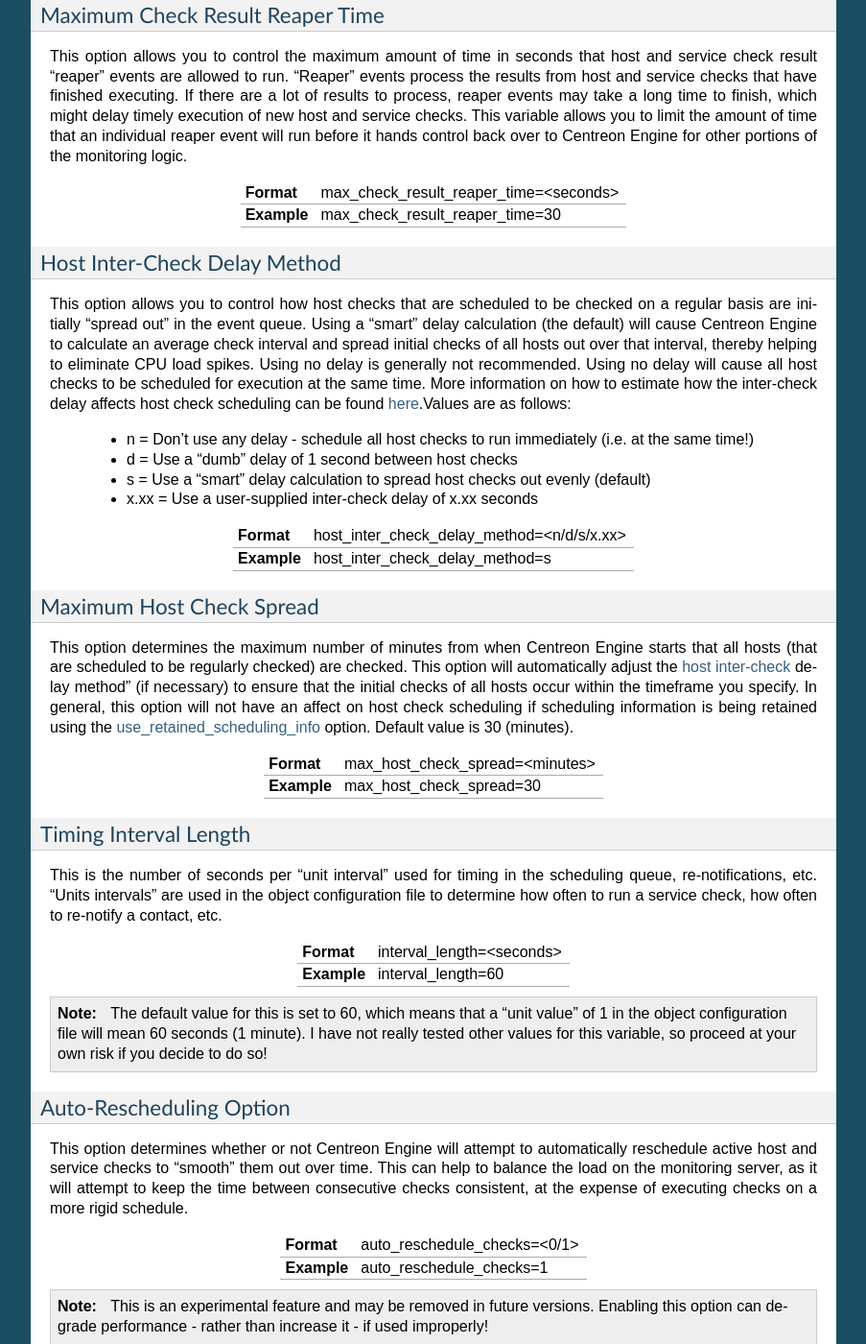
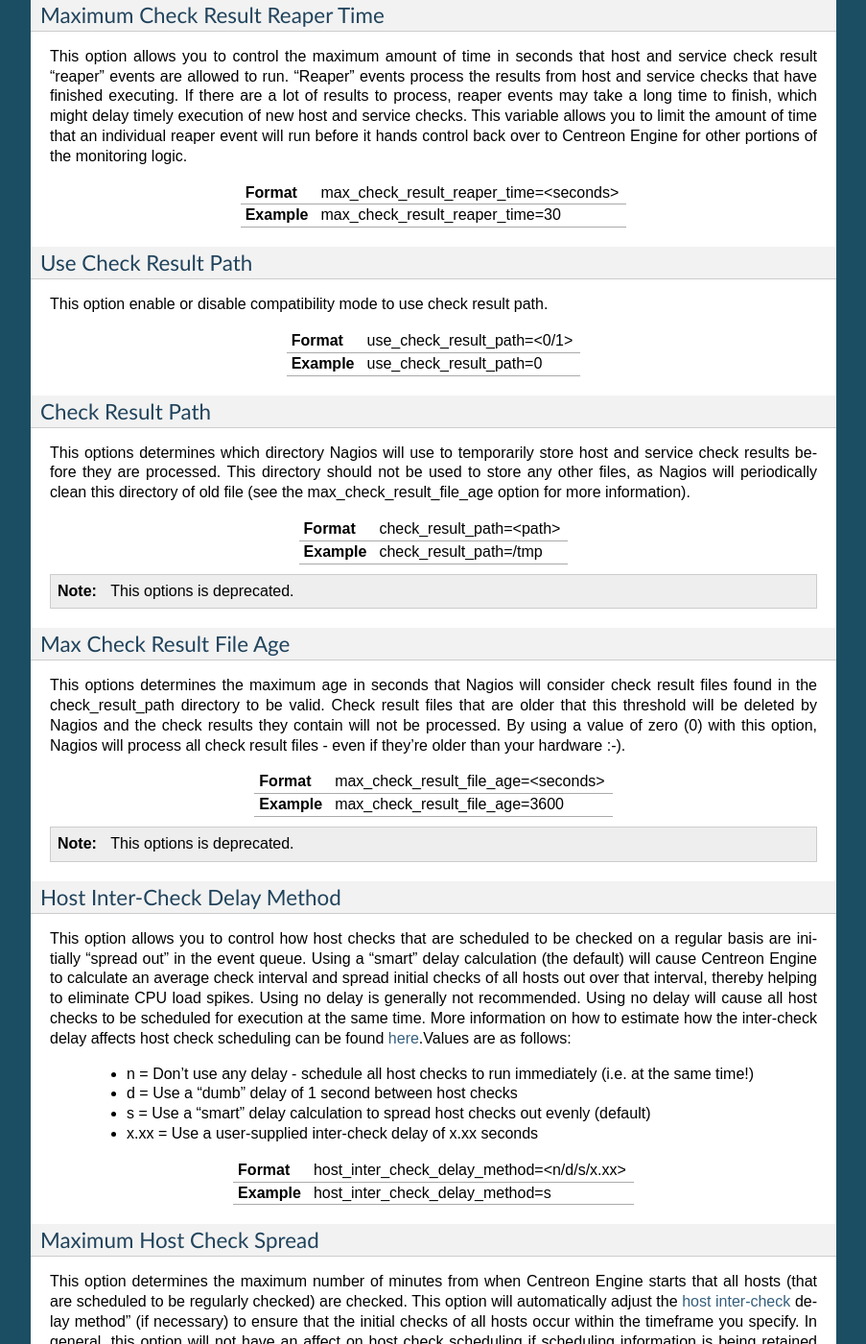
Before and after one commit to centreon/centreon-engine, a Sphinx documentation site: the page built from doc/user/configuration/basics/main_configuration_file_options.rst, in a window 1280 px wide and 1400 px high, scrolled down 12204 px. Shown: the whole window at 96% size, without its empty margins (198-1101 px from the left). Built offline with Sphinx 7.4.7, drawn with Linux system fonts in a browser that asks for light colours; some of the changed text lies outside the part shown.

Commit message:
Add compatibility mode for check result path.

```diff
--- a/doc/user/configuration/basics/main_configuration_file_options.rst
+++ b/doc/user/configuration/basics/main_configuration_file_options.rst
@@ -967,6 +967,55 @@
 **Format**  max_check_result_reaper_time=<seconds>
 **Example** max_check_result_reaper_time=30
 =========== ======================================
+
+Use Check Result Path
+---------------------
+
+This option enable or disable compatibility mode to use check result
+path.
+
+=========== ===========================
+**Format**  use_check_result_path=<0/1>
+**Example** use_check_result_path=0
+=========== ===========================
+
+Check Result Path
+-----------------
+
+This options determines which directory Nagios will use to temporarily
+store host and service check results before they are processed. This
+directory should not be used to store any other files, as Nagios will
+periodically clean this directory of old file (see the
+max_check_result_file_age option for more information).
+
+=========== ========================
+**Format**  check_result_path=<path>
+**Example** check_result_path=/tmp
+=========== ========================
+
+.. note::
+   This options is deprecated.
+
+.. _main_cfg_max_check_result_file_age:
+
+Max Check Result File Age
+-------------------------
+
+This options determines the maximum age in seconds that Nagios will
+consider check result files found in the check_result_path directory to
+be valid. Check result files that are older that this threshold will be
+deleted by Nagios and the check results they contain will not be
+processed. By using a value of zero (0) with this option, Nagios will
+process all check result files - even if they're older than your
+hardware :-).
+
+=========== ===================================
+**Format**  max_check_result_file_age=<seconds>
+**Example** max_check_result_file_age=3600
+=========== ===================================
+
+.. note::
+   This options is deprecated.
 
 .. _main_cfg_opt_host_inter_check_delay_method:
 
```
Also changed, not shown: 9 other files.
